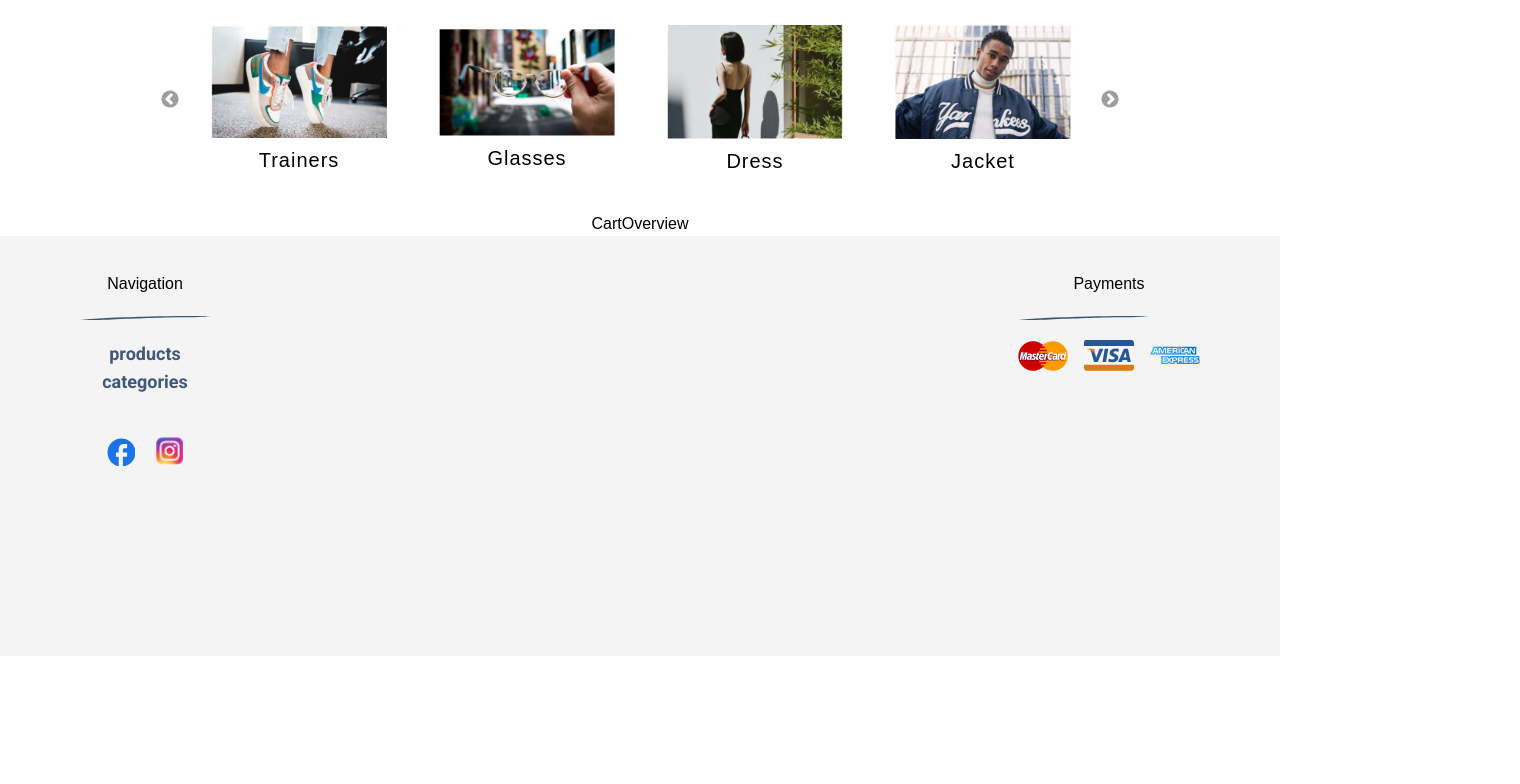
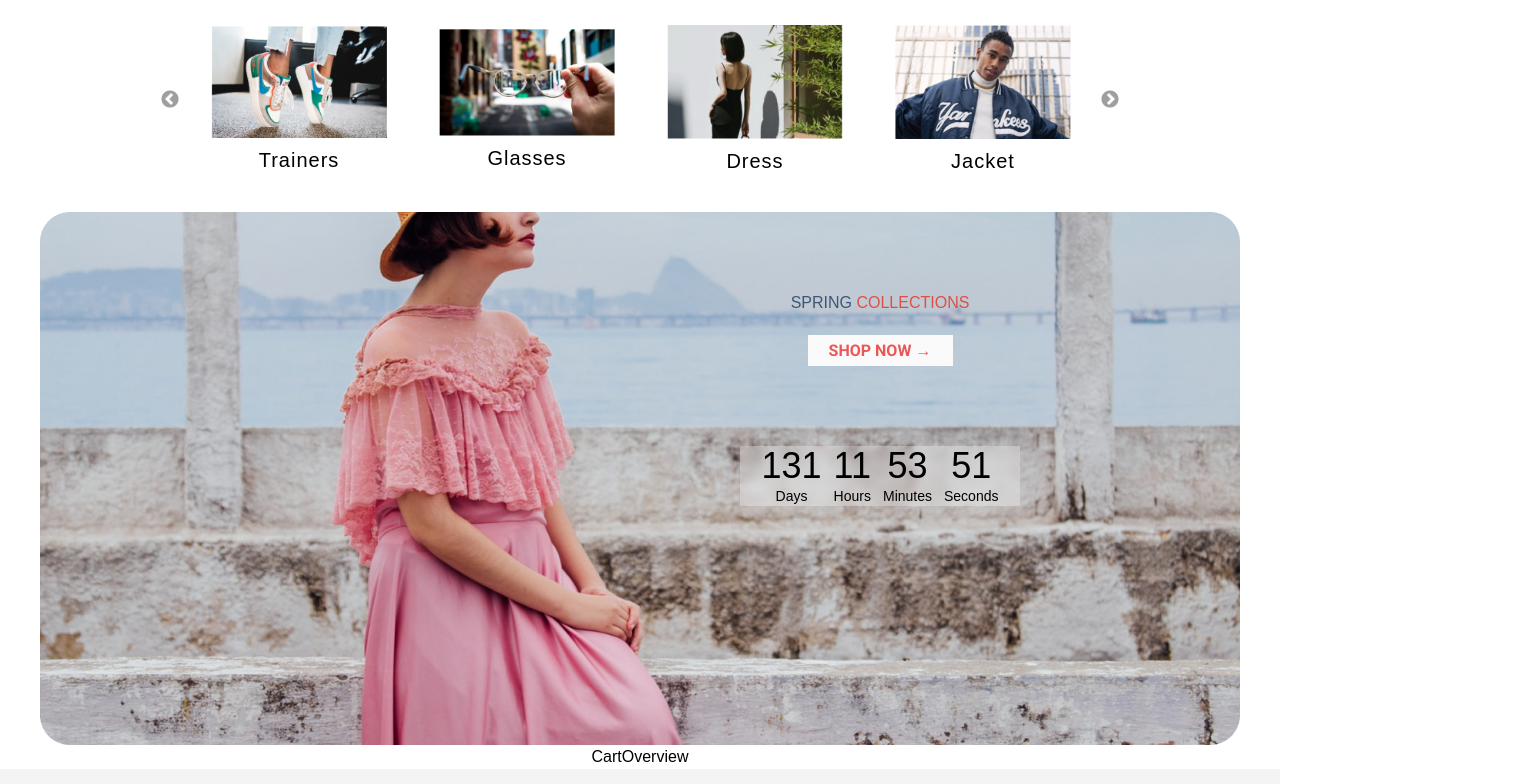
Before and after one commit to Makata1962/shopping-cart-prj, a React (Vite) app: page / in a window 1280 px wide. Shown: the part 860-1644 px from the top of the page, 1520 px wide, since content can reach past the window. Before the commit the page ends 1516 px from the top, so only its background shows below. Built offline with nearby package versions, Linux system fonts and the light colour scheme; no server answers.

Commit message:
added spring collection

```diff
--- a/src/ui/Carousel.tsx
+++ b/src/features/corousel/Carousel.tsx
@@ -1,12 +1,12 @@
-import Image from './Image';
+import Image from '../../ui/Image';
 import Slider from 'react-slick';
 import 'slick-carousel/slick/slick.css';
 import 'slick-carousel/slick/slick-theme.css';
-import { getImageSrc } from '../utils/helpers';
-import { getCategories } from '../services/apiProducts';
+import { getImageSrc } from '../../utils/helpers';
+import { getCategories } from '../../services/apiProducts';
 import { useQuery } from '@tanstack/react-query';
-import Spinner from './Spinner';
-import Error from './Error';
+import Spinner from '../../ui/Spinner';
+import Error from '../../ui/Error';
 
 const settings = {
   infinite: true,
@@ -19,11 +19,7 @@ const settings = {
 };
 
 function Carousel() {
-  const {
-    isLoading,
-    data,
-    error,
-  } = useQuery({
+  const { isLoading, data, error } = useQuery({
     queryKey: ['product'],
     queryFn: getCategories,
   });
--- /dev/null
+++ b/src/features/hero/Hero.tsx
@@ -0,0 +1,23 @@
+import woman from '../../assets/woman.png';
+import hanger from '../../assets/hanger.png';
+import Image from '../../ui/Image';
+import Button from '../../ui/Button';
+
+function Hero() {
+  return (
+    <div className='relative'>
+      <Image src={woman} alt='woman' />
+      <div className='absolute top-1/2 left-1/2 transform -translate-x-1/2 -translate-y-1/2 w-[730px] h-[349px] bg-light-grey flex flex-col justify-center items-center rounded-2xl'>
+        <Image src={hanger} alt='hanger icon' className='mb-5' />
+        <h1 className='text-4xl text-[#41587B] mb-7'>
+          Start The Day <br /> With Closet.
+        </h1>
+        <Button to='/product-list' type='primary'>
+          Discovery our collection
+        </Button>
+      </div>
+    </div>
+  );
+}
+
+export default Hero;
--- /dev/null
+++ b/src/features/spring-collection/CountDown.tsx
@@ -0,0 +1,54 @@
+import { useState, useEffect } from 'react';
+
+const calculateTimeLeft = (targetDate: Date) => {
+  const difference = +new Date(targetDate) - +new Date();
+  let timeLeft = {};
+
+  if (difference > 0) {
+    timeLeft = {
+      days: Math.floor(difference / (1000 * 60 * 60 * 24)),
+      hours: Math.floor((difference / (1000 * 60 * 60)) % 24),
+      minutes: Math.floor((difference / 1000 / 60) % 60),
+      seconds: Math.floor((difference / 1000) % 60),
+    };
+  } else {
+    timeLeft = {
+      days: 0,
+      hours: 0,
+      minutes: 0,
+      seconds: 0,
+    };
+  }
+
+  return timeLeft;
+};
+
+function Countdown({ targetDate }: { targetDate: Date }) {
+  const [timeLeft, setTimeLeft] = useState(calculateTimeLeft(targetDate));
+
+  useEffect(() => {
+    const timer = setTimeout(() => {
+      setTimeLeft(calculateTimeLeft(targetDate));
+    }, 1000);
+
+    // Clear the timeout when the component unmounts
+    return () => clearTimeout(timer);
+  });
+
+  return (
+    <div className='flex justify-center items-center space-x-3'>
+      {Object.keys(timeLeft).map((interval) => (
+        <div key={interval} className='text-center'>
+          <span className='block text-4xl font-medium'>
+            {String(timeLeft[interval]).padStart(2, '0')}
+          </span>
+          <span className='block text-sm font-medium capitalize font-medium'>
+            {interval}
+          </span>
+        </div>
+      ))}
+    </div>
+  );
+}
+
+export default Countdown;
--- /dev/null
+++ b/src/features/spring-collection/SpringCollection.tsx
@@ -0,0 +1,30 @@
+import Image from '../../ui/Image';
+import Button from '../../ui/Button';
+import spring from '../../assets/spring.png';
+import Countdown from './CountDown';
+
+function SpringCollection() {
+  const endDate = '2024-05-30T00:00:00';
+
+  return (
+    <div className='flex justify-center relative'>
+      <Image src={spring} alt='spring collection cover' />
+      <div className='absolute bottom-20 left-60 w-full h-full flex flex-col justify-center items-center'>
+        <h1 className='mb-5 font-medium'>
+          <span className='text-[#3E5673]'>SPRING </span>
+          <span className='text-[#DE4F46]'>COLLECTIONS</span>
+        </h1>
+        <span className='w-[145px] h-[31px] text-[#EB5757] bg-[#FAFAFA] px-2 py-3 mb-20 flex justify-center items-center transition duration-150 ease-in-out transform active:scale-95'>
+          <Button to='/product-list' type='nav'>
+            SHOP NOW &rarr;
+          </Button>
+        </span>
+        <div className='w-[280px] h-[60px] bg-[#b1b1b1] flex justify-around items-center backdrop-blur-sm bg-white/30'>
+          <Countdown targetDate={endDate} />
+        </div>
+      </div>
+    </div>
+  );
+}
+
+export default SpringCollection;
--- a/src/pages/Home.tsx
+++ b/src/pages/Home.tsx
@@ -1,25 +1,13 @@
-import Image from '../ui/Image';
-import Button from '../ui/Button';
-import Carousel from '../ui/Carousel';
-import woman from '../assets/woman.png';
-import hanger from '../assets/hanger.png';
+import Hero from '../features/hero/Hero';
+import Carousel from '../features/corousel/Carousel';
+import SpringCollection from '../features/spring-collection/SpringCollection';
 
 function Home() {
   return (
     <>
-      <div className='relative'>
-        <Image src={woman} alt='woman' />
-        <div className='absolute top-1/2 left-1/2 transform -translate-x-1/2 -translate-y-1/2 w-[730px] h-[349px] bg-light-grey flex flex-col justify-center items-center rounded-2xl'>
-          <Image src={hanger} alt='hanger icon' className='mb-5' />
-          <h1 className='text-4xl text-[#41587B] mb-7'>
-            Start The Day <br /> With Closet.
-          </h1>
-          <Button to='/product-list' type='primary'>
-            Discovery our collection
-          </Button>
-        </div>
-      </div>
+      <Hero />
       <Carousel />
+      <SpringCollection />
     </>
   );
 }
```
Also changed, not shown: src/assets/spring.png (added).
